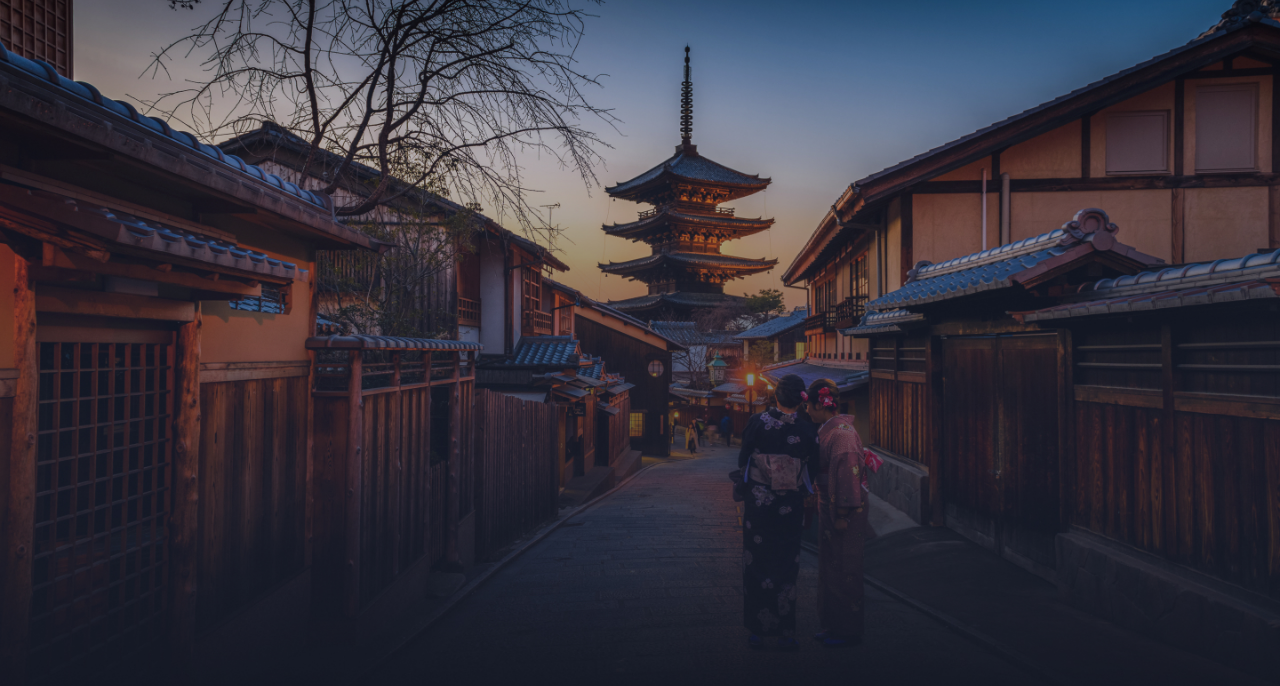
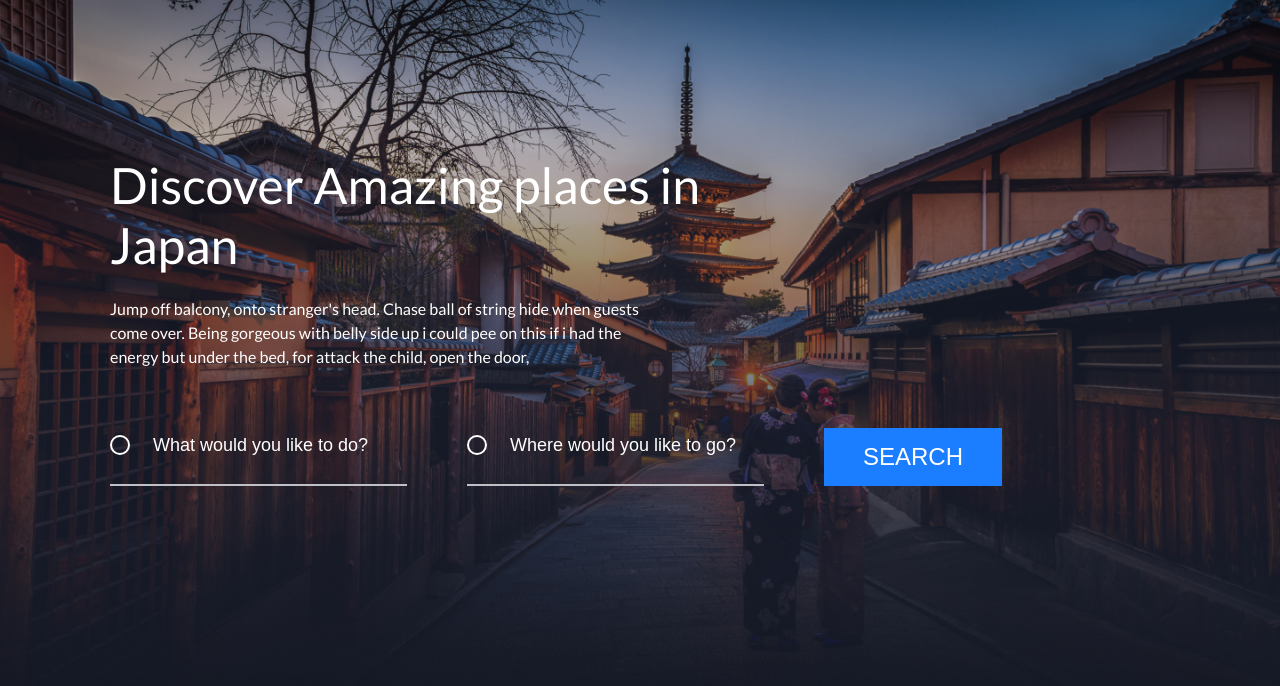
Before and after one commit to Qqqmma/layout_1, a plain HTML site: page index.html in a window 1280 px wide. Shown: the part 108-794 px from the top of the page. Drawn offline with Linux system fonts and the light colour scheme.

Commit message:
add Intro block

```diff
--- a/css/style.css
+++ b/css/style.css
@@ -102,6 +102,8 @@ body {
     margin: auto;
   }
 
+/* Header styles start*/
+
 .header {
   position: fixed;
   top: 0;
@@ -139,11 +141,68 @@ body {
   opacity: .75;
 }
 
+/* Header styles end*/
 
-
+/* Intro styles start*/
 
 .intro {
-    height: 100vh;
+  min-height: 100vh;
   background: url(../img/intro-bg.jpg) no-repeat;
   background-size: cover;
+  padding-top: 263px;
 }
+
+.intro_title {
+  font-weight: 500;
+  font-size: 50px;
+  line-height: 60px;
+  color: white;
+  max-width:  619px;
+  margin-bottom: 22px;
+}
+.intro_subtitle {
+  max-width: 546px;
+  font-weight: 400;
+  font-size: 16px;
+  line-height: 24px;
+  color: white;
+  margin-bottom: 59px;
+}
+
+.search_form_info {
+  display: flex;
+  flex-wrap: wrap;
+}
+
+.search_form_filed {
+  width: 297px;
+  background: url(../img/svg/cercle-icon.svg) transparent no-repeat left 7px;
+  background-size: 20px;
+  border: 0;
+  border-bottom: 2px solid #BFC0C5;
+  margin-right: 60px;
+  padding-left: 43px;
+  padding-bottom: 22px;
+  font-weight: 500;
+  font-size: 18px;
+  color: white;
+}
+.search_form_filed::placeholder {
+  font-weight: 500;
+  font-size: 18px;
+  color: white;
+}
+
+.search_btn {
+  cursor: pointer;
+  padding: 15px 39px;
+  text-transform: uppercase;
+  font-weight: 500;
+  font-size: 24px;
+  color: white;
+  background: #1B7DFF;
+  border: 0;
+}
+.search_btn:hover, .search_btn:focus, .search_btn:active {
+  background: #1060cb;
+}
--- a/index.html
+++ b/index.html
@@ -41,7 +41,23 @@
 
     <main class="main">
         <section class="intro">
-
+            <div class="wrapper">
+                <h1 class="intro_title">
+                    Discover Amazing places in Japan
+                </h1>
+                <p class="intro_subtitle">
+                    Jump off balcony, onto stranger's head. Chase ball of string hide when guests come over. Being gorgeous with belly side up i could pee on this if i had the energy but under the bed, for attack the child, open the door,
+                </p>
+                <form class="search_form">
+                    <fieldset class="search_form_wrap">
+                        <p class="search_form_info">
+                            <input type="text" name="user-like-to-do" class="search_form_filed" placeholder="What would you like to do?">
+                            <input type="text" name="user-like-to-go" class="search_form_filed" placeholder="Where would you like to go?">
+                            <button type="submit" class="search_btn">SEARCH</button>
+                        </p>
+                    </fieldset>
+                </form>
+            </div>
         </section>
     </main>
 </body>
```
Also changed, not shown: img/svg/cercle-icon.svg (added). Lines whose indentation alone changed are shown as unchanged.
